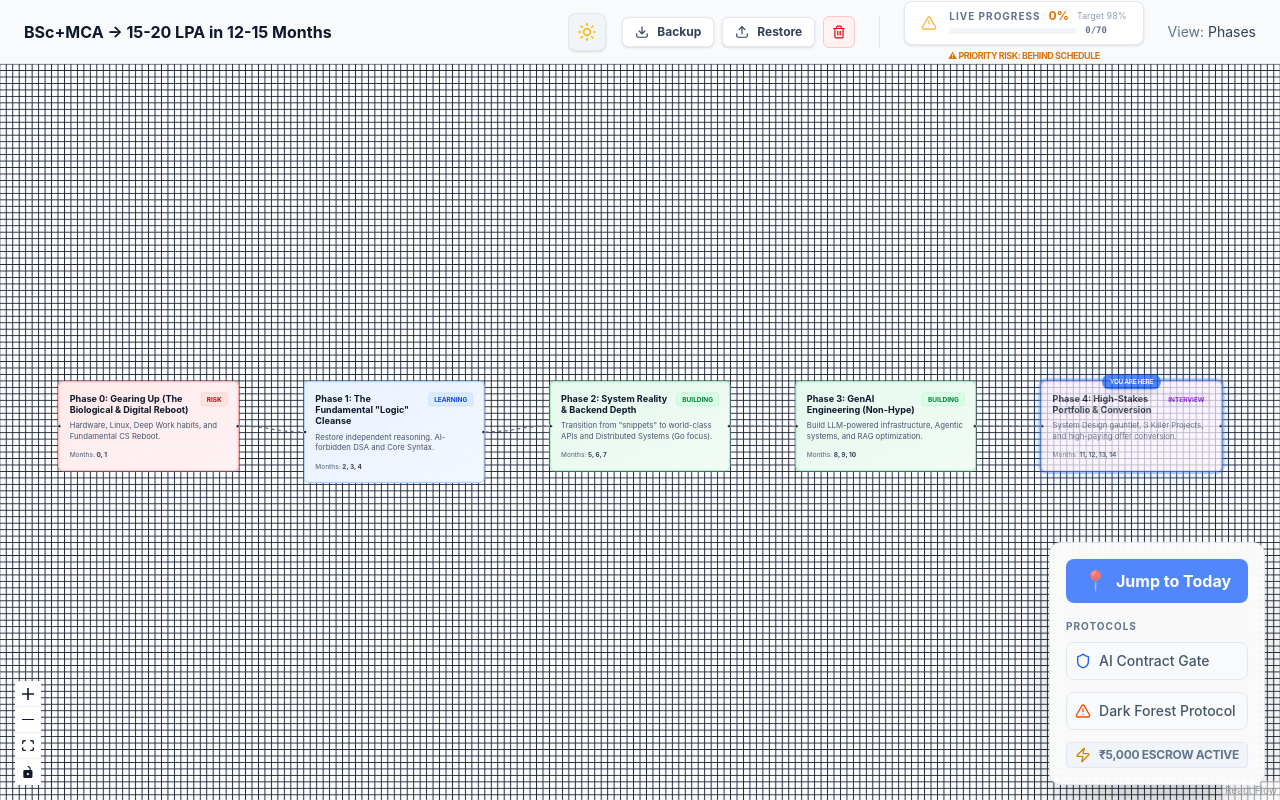
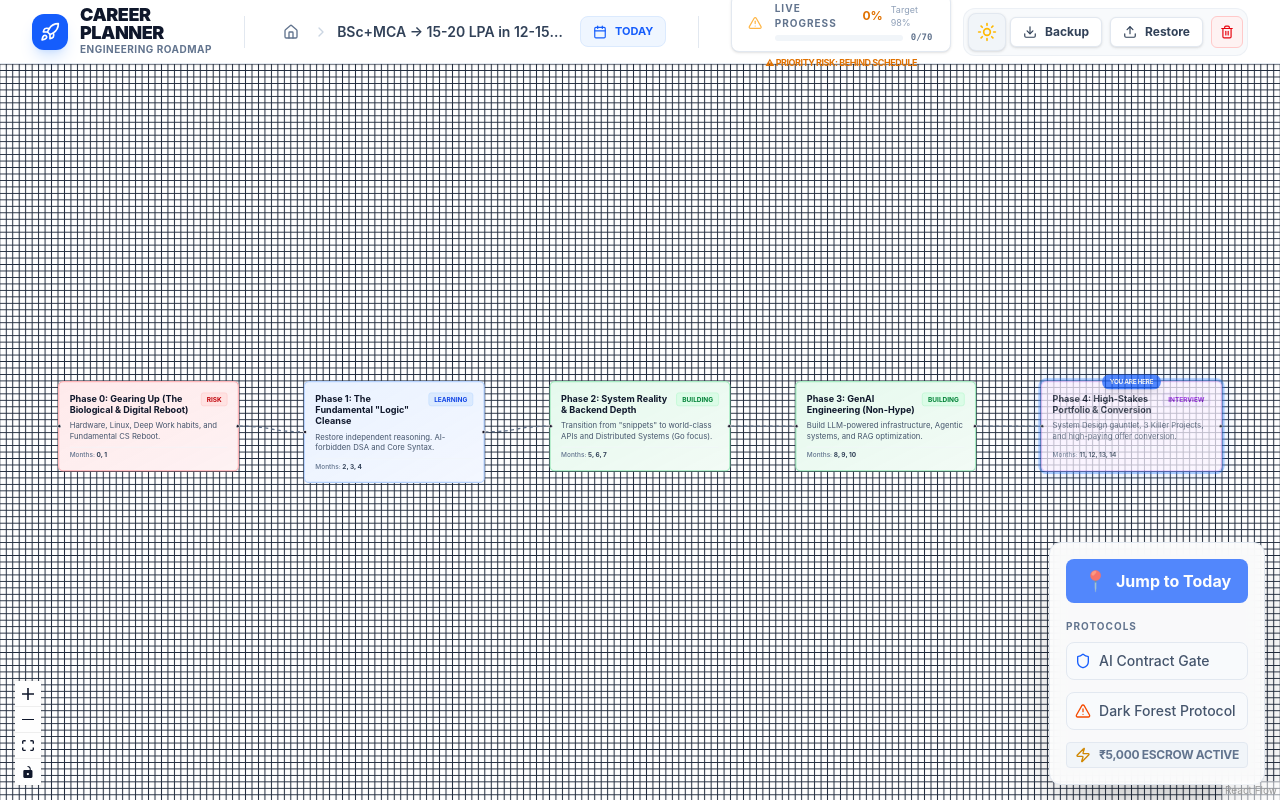
Before and after one commit to 2004Shivam/Planner_Flowchart, a React (Vite) app: page / in a window 1280 px wide. Built offline with nearby package versions, Linux system fonts and the light colour scheme.

Commit message:
feat: enhance navbar UI/UX and remove legacy strings

```diff
--- a/src/app/components/ExecutionFlowchart.tsx
+++ b/src/app/components/ExecutionFlowchart.tsx
@@ -21,6 +21,7 @@ import { WeekView } from './WeekView';
 import { SpecialNodes } from './SpecialNodes';
 import { ProgressTracker } from './ProgressTracker';
 import { StorageControls } from './StorageControls';
+import { Rocket, ChevronRight, Home, Calendar } from 'lucide-react';
 
 
 const nodeTypes = {
@@ -184,34 +185,72 @@ export function ExecutionFlowchart() {
   };
 
   return (
-    <div className="w-full h-screen flex flex-col bg-white dark:bg-slate-950 transition-colors">
-      <div className="flex flex-col md:flex-row md:h-16 bg-slate-50 dark:bg-slate-900 border-b border-slate-200 dark:border-slate-800 p-4 md:px-6 md:py-0 items-center justify-between gap-4">
-        <div className="flex items-center gap-4 w-full md:w-auto">
-          {viewMode !== 'phases' && (
+    <div className="w-full h-screen flex flex-col bg-white dark:bg-slate-950 transition-colors overflow-hidden">
+      {/* Enhanced Professional Navbar */}
+      <header className="flex flex-col md:flex-row md:h-16 bg-white dark:bg-slate-900 border-b border-slate-200 dark:border-slate-800 px-4 md:px-8 py-3 md:py-0 items-center justify-between gap-4 z-50 shadow-sm relative">
+        <div className="flex items-center gap-6 w-full md:w-auto">
+          {/* Logo & Project Title */}
+          <div className="flex items-center gap-3 group cursor-pointer" onClick={handleBackToPhases}>
+            <div className="p-2 bg-blue-600 rounded-xl group-hover:scale-110 transition-transform shadow-lg shadow-blue-500/20">
+              <Rocket className="w-5 h-5 text-white" />
+            </div>
+            <div className="flex flex-col">
+              <span className="text-slate-900 dark:text-white font-black text-sm md:text-lg tracking-tight leading-none">CAREER PLANNER</span>
+              <span className="text-[10px] text-slate-500 font-bold uppercase tracking-wider">Engineering Roadmap</span>
+            </div>
+          </div>
+
+          <div className="hidden md:block h-8 w-px bg-slate-200 dark:bg-slate-800 mx-2" />
+
+          {/* Dynamic Breadcrumb/Context */}
+          <div className="flex items-center gap-2 overflow-hidden">
             <button
-              onClick={viewMode === 'weeks' ? handleBackToMonths : handleBackToPhases}
-              className="px-3 py-1.5 md:px-4 md:py-2 bg-white dark:bg-slate-800 hover:bg-slate-100 dark:hover:bg-slate-700 text-slate-700 dark:text-slate-200 rounded-lg border border-slate-200 dark:border-slate-700 transition-colors text-xs md:text-sm shadow-sm"
+              onClick={handleBackToPhases}
+              className="p-1.5 hover:bg-slate-100 dark:hover:bg-slate-800 rounded-lg transition-colors text-slate-500"
+              title="Phases Home"
             >
-              ← Back
+              <Home className="w-4 h-4" />
             </button>
-          )}
-          <h1 className="text-slate-900 dark:text-slate-100 font-bold text-sm md:text-base truncate">{getViewTitle()}</h1>
+            <ChevronRight className="w-4 h-4 text-slate-300 dark:text-slate-700 flex-shrink-0" />
+            <h1 className="text-slate-700 dark:text-slate-300 font-semibold text-xs md:text-sm truncate max-w-[150px] md:max-w-none">
+              {getViewTitle()}
+            </h1>
+          </div>
         </div>
 
-        <div className="flex items-center gap-3 md:gap-6 w-full md:w-auto justify-between md:justify-end overflow-x-auto pb-2 md:pb-0 scrollbar-hide">
-          <div className="flex items-center gap-2 md:gap-4 flex-shrink-0">
-            <ThemeToggle />
-            <StorageControls />
+        <div className="flex items-center gap-4 md:gap-8 w-full md:w-auto justify-between md:justify-end">
+          {/* Navigation Controls */}
+          <div className="flex items-center gap-2">
+            {viewMode !== 'phases' && (
+              <button
+                onClick={viewMode === 'weeks' ? handleBackToMonths : handleBackToPhases}
+                className="flex items-center gap-2 px-3 py-1.5 bg-slate-100 dark:bg-slate-800 hover:bg-slate-200 dark:hover:bg-slate-700 text-slate-700 dark:text-slate-200 rounded-lg transition-all text-[11px] font-bold border border-transparent hover:border-slate-300 dark:hover:border-slate-600"
+              >
+                BACK
+              </button>
+            )}
+
+            <button
+              onClick={handleJumpToToday}
+              className="flex items-center gap-2 px-3 py-1.5 bg-blue-50 dark:bg-blue-900/20 text-blue-600 dark:text-blue-400 rounded-lg transition-all text-[11px] font-bold border border-blue-100 dark:border-blue-900/30 hover:bg-blue-100 dark:hover:bg-blue-900/40"
+            >
+              <Calendar className="w-3.5 h-3.5" />
+              <span className="hidden lg:inline">TODAY</span>
+            </button>
           </div>
-          <div className="hidden md:block h-8 w-px bg-slate-200 dark:bg-slate-800" />
-          <div className="flex-shrink-0">
+
+          <div className="hidden lg:block h-8 w-px bg-slate-200 dark:bg-slate-800" />
+
+          {/* Toolset */}
+          <div className="flex items-center gap-3">
             <ProgressTracker />
-          </div>
-          <div className="hidden sm:block text-[10px] md:text-sm text-slate-500 dark:text-slate-400 whitespace-nowrap">
-            View: <span className="text-slate-700 dark:text-slate-200 capitalize">{viewMode}</span>
+            <div className="flex items-center gap-1 bg-slate-100/50 dark:bg-slate-800/50 p-1 rounded-xl border border-slate-200/50 dark:border-slate-700/50">
+              <ThemeToggle />
+              <StorageControls />
+            </div>
           </div>
         </div>
-      </div>
+      </header>
 
       <div className="flex-1 relative">
         {viewMode === 'weeks' && selectedMonth !== null ? (
```
Also changed, not shown: 1 other file (tests, documents, lock files or other folders).
